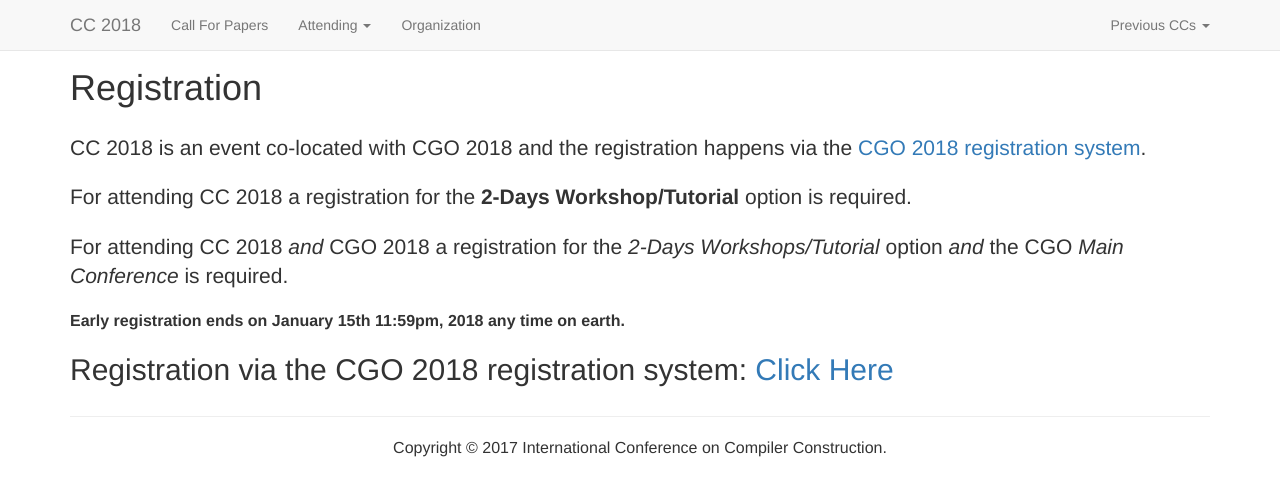
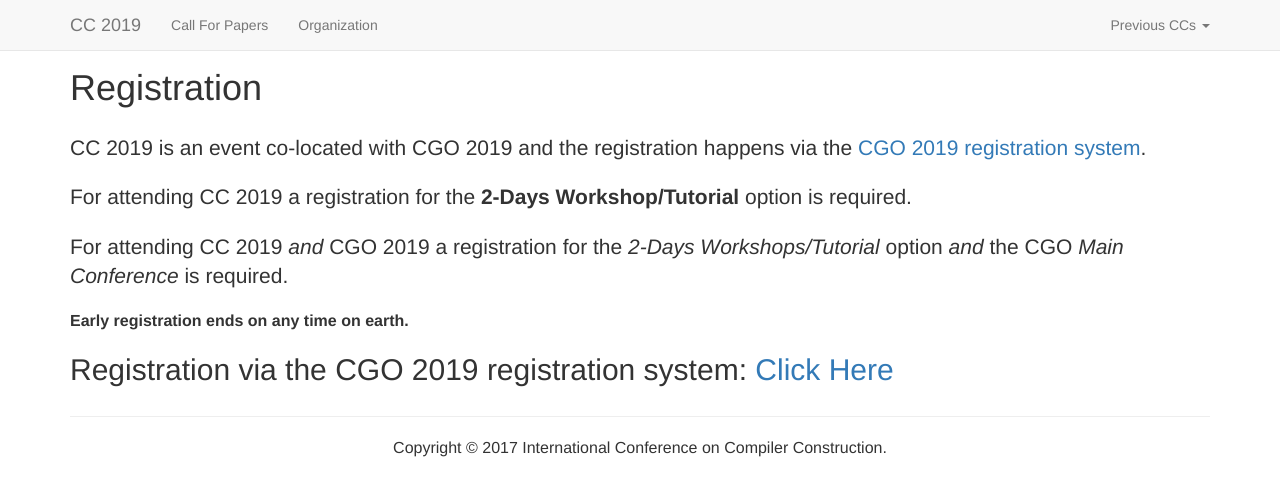
Before and after one commit to cc-conference/19, a Jekyll site: the page built from registration.html, in a window 1280 px wide. Shown: the top 496 px of the page. Built offline with Jekyll 4.4.1, drawn with Linux system fonts in a browser that asks for light colours; nearby versions of some CDN libraries.

Commit message:
Removed Program and Attending menus and added CC18 to list of previous CCs

```diff
--- a/_layouts/default.html
+++ b/_layouts/default.html
@@ -30,14 +30,14 @@
             <span class="icon-bar"></span>
             <span class="icon-bar"></span>
           </button>
-          <a class="navbar-brand" href="{{ '/' | relative_url }}">CC 2018</a>
+          <a class="navbar-brand" href="{{ '/' | relative_url }}">CC 2019</a>
         </div> <!-- /.navbar-header -->
 
         <div class="collapse navbar-collapse" id="navbar-collapse">
           <ul class="nav navbar-nav">
-            <!-- li {% if page.url == "/" %}class="active"{% endif %}><a href="{{ '/' | relative_url }}">Home</a></li -->
+	    <!-- li {% if page.url == "/" %}class="active"{% endif %}><a href="{{ '/' | relative_url }}">Home</a></li -->
+<!--
 	    <li class="dropdown">
-<!--
 	      <a aria-expanded="false" aria-haspopup="true" class="dropdown-toggle" data-toggle="dropdown" href="#" id="program-dropdown" role="button">
                 Program
                 <b class="caret"></b>
@@ -49,6 +49,7 @@
             </li>
 -->
             <li {% if page.url == "/call/" %}class="active"{% endif %}><a href="{{ '/call/' | relative_url }}">Call For Papers</a></li>
+<!--
             <li class="dropdown">
 	      <a aria-expanded="false" aria-haspopup="true" class="dropdown-toggle" data-toggle="dropdown" href="#" id="attending-dropdown" role="button">
                 Attending
@@ -58,6 +59,7 @@
 			<li {% if page.url == "/venue/" %}class="active"{% endif %}><a href="{{ '/venue/' | relative_url }}">Venue and Travel</a></li>
 		</ul>
 	    </li>
+-->
             <li {% if page.url == "/organization/" %}class="active"{% endif %}><a href="{{ '/organization/' | relative_url }}">Organization</a></li>
           </ul> <!-- /.navbar-nav -->
 
--- a/registration.html
+++ b/registration.html
@@ -9,18 +9,18 @@
         <h1>Registration</h1>
 
         <p class="lead">
-        CC 2018 is an event co-located with CGO 2018 and the registration happens via the <a href="http://cgo.org/cgo2018/registration/">CGO 2018 registration system</a>.
+        CC 2019 is an event co-located with CGO 2019 and the registration happens via the <a href="http://cgo.org/cgo2019/registration/">CGO 2019 registration system</a>.
         </p>
         <p class="lead">
-        For attending CC 2018 a registration for the <strong>2-Days Workshop/Tutorial</strong> option is required.
+        For attending CC 2019 a registration for the <strong>2-Days Workshop/Tutorial</strong> option is required.
         </p>
         <p class="lead">
-        For attending CC 2018 <i>and</i> CGO 2018 a registration for the <i>2-Days Workshops/Tutorial</i> option <i>and</i> the CGO <i>Main Conference</i> is required.
+        For attending CC 2019 <i>and</i> CGO 2019 a registration for the <i>2-Days Workshops/Tutorial</i> option <i>and</i> the CGO <i>Main Conference</i> is required.
         </p>
 
-        <p><strong>Early registration ends on January 15th 11:59pm, 2018 any time on earth.</strong></p>
+        <p><strong>Early registration ends on <!-- January 15th 11:59pm, 2018 --> any time on earth.</strong></p>
 
-        <h2>Registration via the CGO 2018 registration system: <a href="http://cgo.org/cgo2018/registration/">Click Here</a></h2>
+        <h2>Registration via the CGO 2019 registration system: <a href="http://cgo.org/cgo20189registration/">Click Here</a></h2>
 
       </div> <!-- /.col-lg-12 -->
     </div> <!-- /.row -->
```
Also changed, not shown: other parts of _layouts/default.html (+2 -1 lines), README.md, 8 other files.
